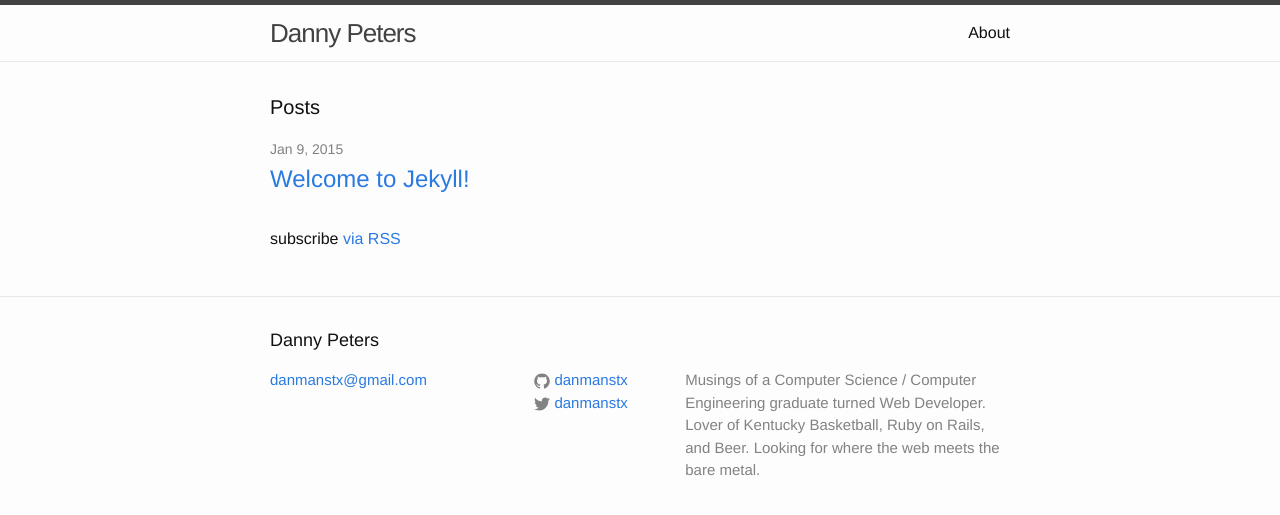
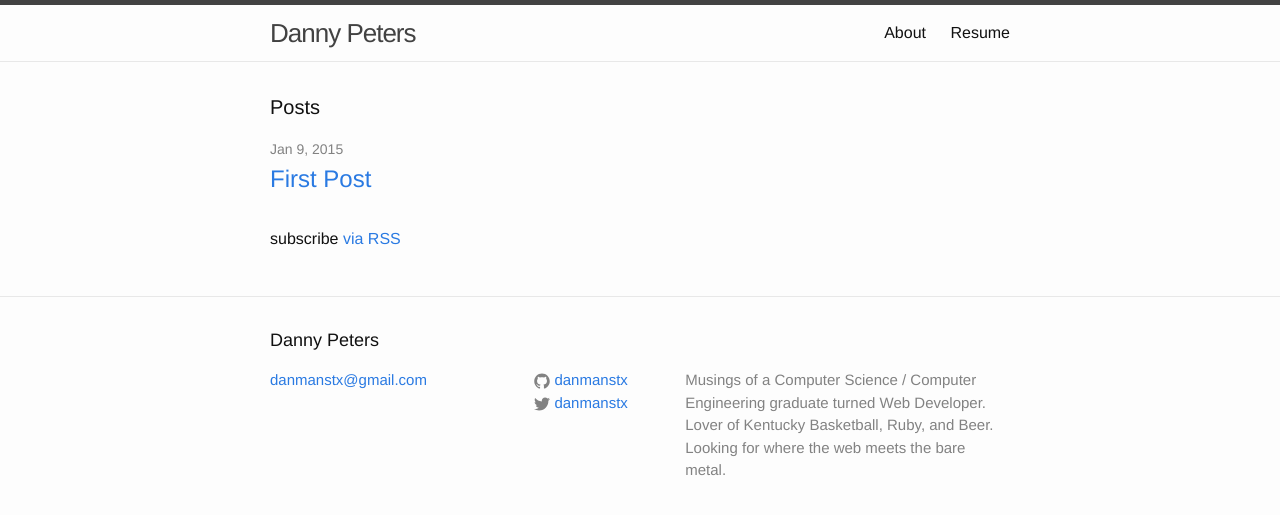
Before and after one commit to danmanstx/dannypetersme, a Jekyll site: the page public/index.html, which Jekyll copies as it is, in a window 1280 px wide. Shown: the top 515 px of the page. Built offline with Jekyll 4.4.1, drawn with Linux system fonts in a browser that asks for light colours.

Commit message:
added to public

```diff
--- a/public/index.html
+++ b/public/index.html
@@ -7,7 +7,7 @@
   <meta name="viewport" content="width=device-width, initial-scale=1">
 
   <title>Danny Peters</title>
-  <meta name="description" content="Musings of a Computer Science / Computer Engineering graduate turned Web Developer. Lover of Kentucky Basketball, Ruby on Rails, and Beer. Looking for where the web meets the bare metal.
+  <meta name="description" content="Musings of a Computer Science / Computer Engineering graduate turned Web Developer. Lover of Kentucky Basketball, Ruby, and Beer. Looking for where the web meets the bare metal.
 ">
 
   <link rel="stylesheet" href="/css/main.css">
@@ -45,6 +45,10 @@
 
 
 
+
+          <a class="page-link" href="/resume/">Resume</a>
+
+
       </div>
     </nav>
 
@@ -65,7 +69,7 @@
         <span class="post-meta">Jan 9, 2015</span>
 
         <h2>
-          <a class="post-link" href="/jekyll/update/2015/01/09/welcome-to-jekyll.html">Welcome to Jekyll!</a>
+          <a class="post-link" href="/jekyll/update/2015/01/09/welcome-to-jekyll.html">First Post</a>
         </h2>
       </li>
 
@@ -126,7 +130,7 @@
       </div>
 
       <div class="footer-col  footer-col-3">
-        <p class="text">Musings of a Computer Science / Computer Engineering graduate turned Web Developer. Lover of Kentucky Basketball, Ruby on Rails, and Beer. Looking for where the web meets the bare metal.
+        <p class="text">Musings of a Computer Science / Computer Engineering graduate turned Web Developer. Lover of Kentucky Basketball, Ruby, and Beer. Looking for where the web meets the bare metal.
 </p>
       </div>
     </div>
```
Also changed, not shown: public/about/index.html (+6 -2 lines), public/feed.xml (+4 -4 lines), public/jekyll/update/2015/01/09/welcome-to-jekyll.html (+7 -3 lines).
